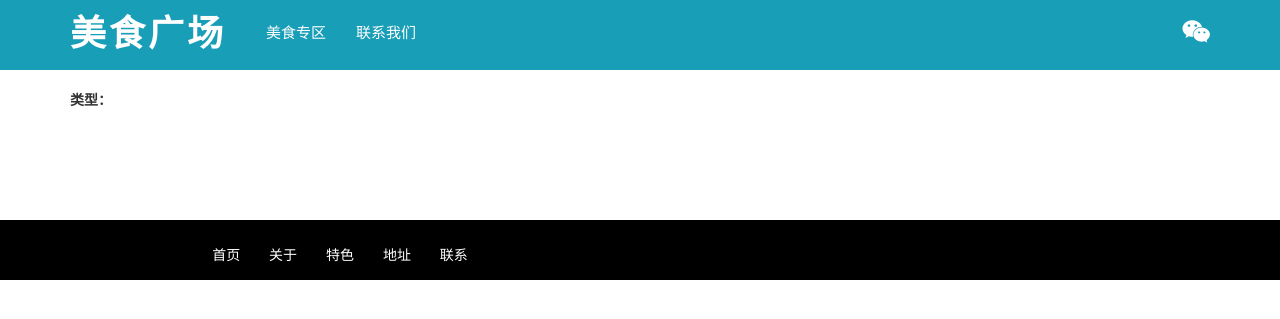
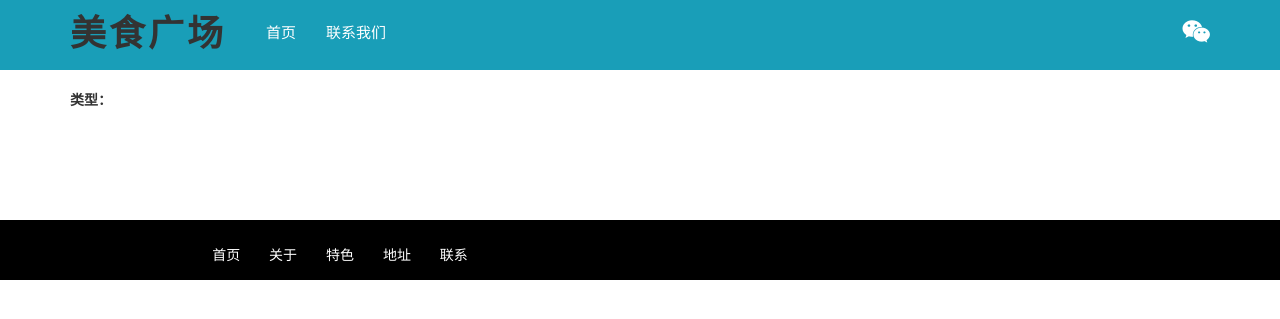
Before and after one commit to mygoda/website, a Django app: page /shops/1/ in a window 1280 px wide. Shown: the top 319 px of the page. Run offline with Django 3.2, Linux system fonts and the light colour scheme.

Commit message:
添加页面

```diff
--- a/web/templates/detail.html
+++ b/web/templates/detail.html
@@ -24,14 +24,13 @@
      <!-- Header -->
   <header id="header">
     <div class="container">
-
       <div id="logo" class="pull-left">
-        <h1><a href="/">美食广场</a></h1>
+        <h1 onclick="goDetail('/')">美食广场</h1>
       </div>
       <nav id="nav-menu-container">
         <ul class="nav-menu">
-          <li><a href="#">美食专区</a></li>
-          <li><a href="#contact">联系我们</a></li>
+            <li><a href="/">首页</a></li>
+            <li><a href="#">联系我们</a></li>
         </ul>
       </nav>
 
--- a/web/templates/index.html
+++ b/web/templates/index.html
@@ -96,7 +96,7 @@
             </div>
             {% endfor %}
           </div>
-          <p class="view_more"><a href="javascriopt:;">查看更多</a></p>
+          <p class="view_more"><a href="/q/?type_id={{ type.id }}">查看更多</a></p>
         </div>
       {% endfor %}
       <!--<div class="container">-->
```
